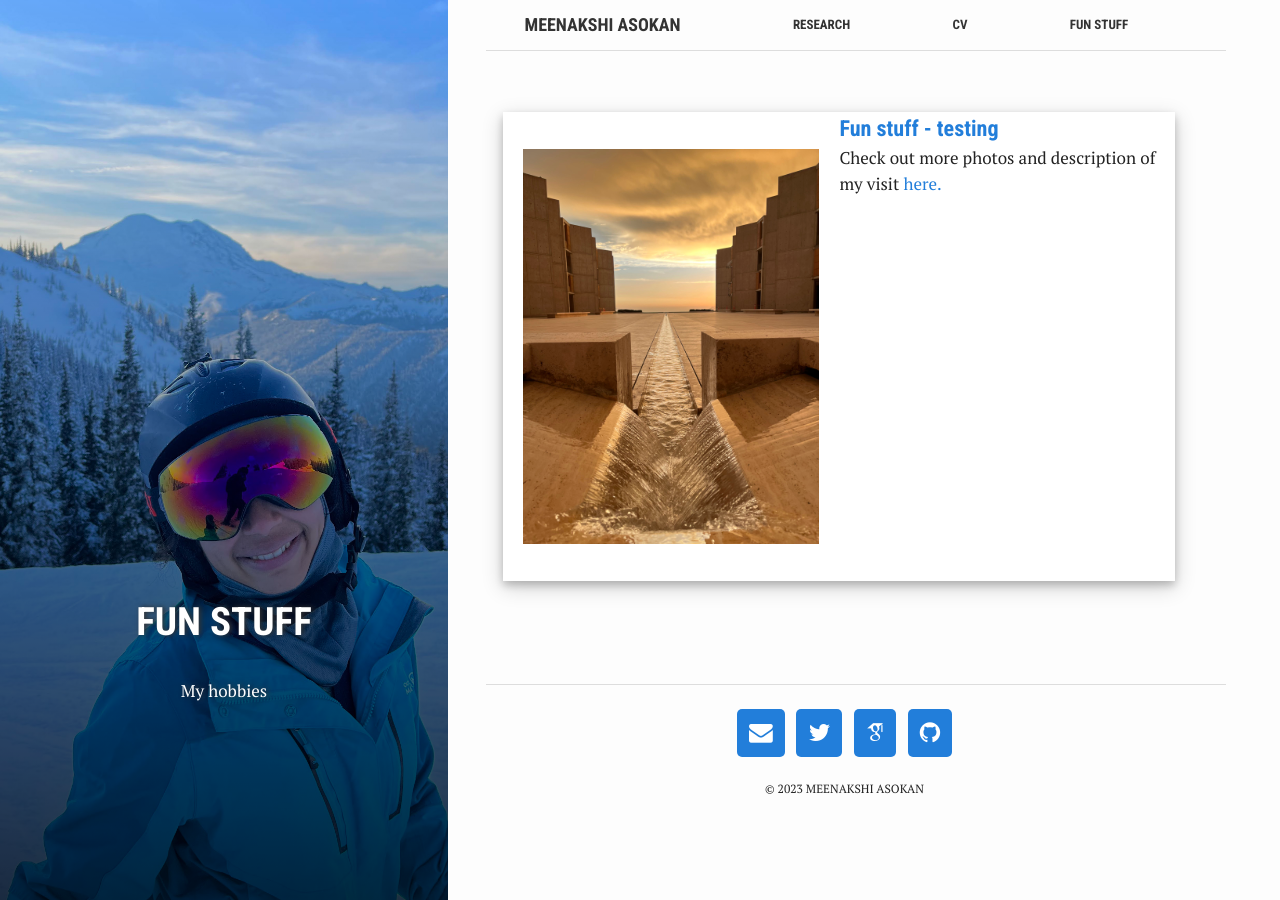
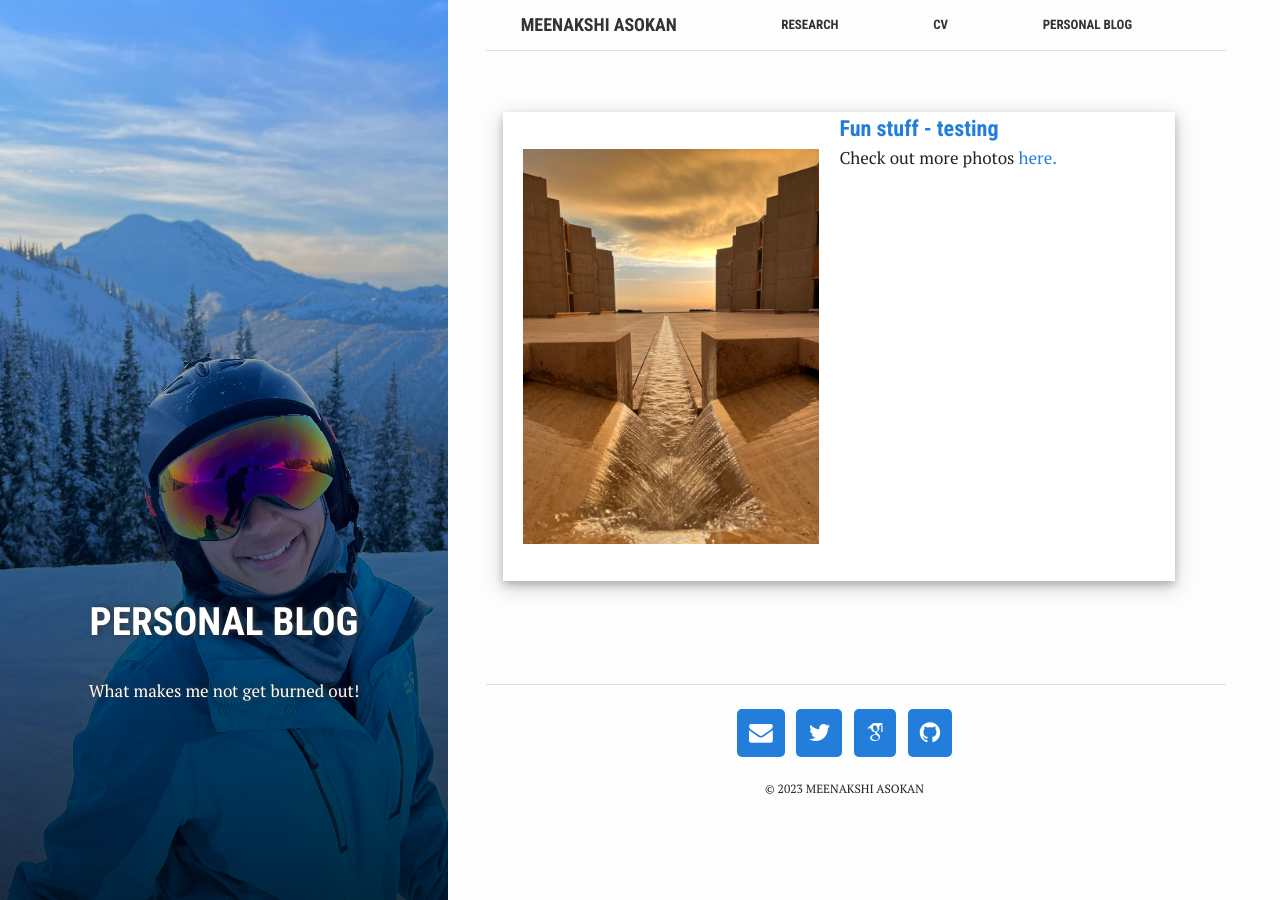
Before and after one commit to Meenakshi-Asokan/Meenakshi-Asokan.github.io, a Jekyll site: the page built from pages/3_gallery.html, in a window 1280 px wide. Built offline with Jekyll 4.4.1, drawn with Linux system fonts in a browser that asks for light colours; nearby versions of some CDN libraries; some web fonts are replaced; library files that are not in the unit come from our copies.

Commit message:
Update 3_gallery.html

```diff
--- a/pages/3_gallery.html
+++ b/pages/3_gallery.html
@@ -1,10 +1,10 @@
 ---
 bg: "Fun_Rainier.jpg"
 layout: page
-title: "Fun Stuff"
+title: "Personal blog"
 crawlertitle: "MMA"
-permalink: /fun/
-summary: "My hobbies"
+permalink: /Life outside the lab/
+summary: "What makes me not get burned out!"
 active: true
 ---
 
@@ -14,6 +14,6 @@ active: true
     </a></h4>
     </a>
     <p>
-        Check out more photos and description of my visit <a href="https://meenakshi-asokan.github.io/gallery1/">here.
+        Check out more photos <a href="https://meenakshi-asokan.github.io/gallery1/">here.
     </p>
 </div>
```
